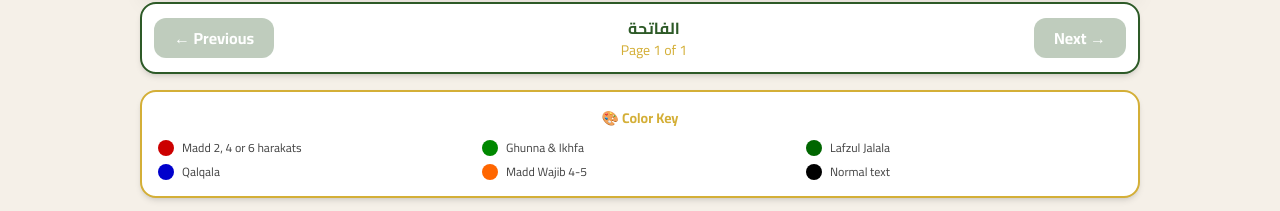
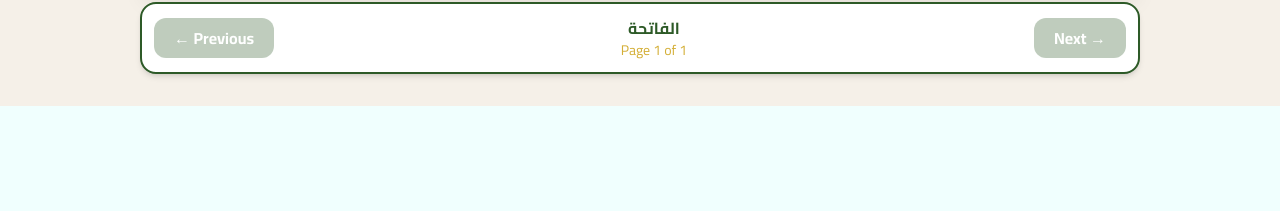
Before and after one commit to hamza-working/quran-tech, a Next.js app: page /en/mushaf in a window 1280 px wide. Shown: the part 1070-1281 px from the top of the page. After the commit the page ends 1176 px from the top, so only its background shows below. Built offline with nearby package versions, Linux system fonts and the light colour scheme; no server answers; a web font is replaced by a local one.

Commit message:
update mushaf page

```diff
--- a/app/[locale]/mushaf/page.tsx
+++ b/app/[locale]/mushaf/page.tsx
@@ -151,27 +151,6 @@ export default function MushafPage() {
           </button>
         </div>
 
-        {/* مفتاح الألوان */}
-        <div className="bg-white rounded-2xl p-4 shadow-md" style={{border: '2px solid #d4af37'}}>
-          <h3 className="font-bold text-sm mb-3 text-center" style={{color: '#d4af37'}}>
-            🎨 {t.colorKey}
-          </h3>
-          <div className="grid grid-cols-2 md:grid-cols-3 gap-2">
-            {[
-              { color: '#cc0000', label: locale === 'ar' ? 'مد 2 أو 4 أو 6 حركات' : 'Madd 2, 4 or 6 harakats' },
-              { color: '#008800', label: locale === 'ar' ? 'غنة وإخفاء' : 'Ghunna & Ikhfa' },
-              { color: '#006600', label: locale === 'ar' ? 'لفظ الجلالة' : 'Lafzul Jalala' },
-              { color: '#0000cc', label: locale === 'ar' ? 'قلقلة' : 'Qalqala' },
-              { color: '#ff6600', label: locale === 'ar' ? 'مد واجب 4 أو 5 حركات' : 'Madd Wajib 4-5' },
-              { color: '#000000', label: locale === 'ar' ? 'نص عادي' : 'Normal text' },
-            ].map((item, i) => (
-              <div key={i} className="flex items-center gap-2">
-                <div className="w-4 h-4 rounded-full shrink-0" style={{background: item.color}} />
-                <span className="text-xs" style={{color: '#444'}}>{item.label}</span>
-              </div>
-            ))}
-          </div>
-        </div>
       </div>
     </main>
   );
```
